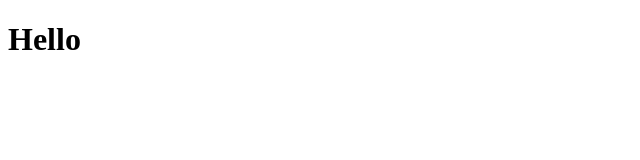
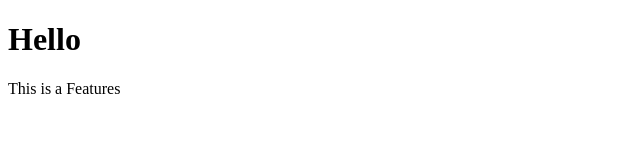
Before and after one commit to prachi-rsvr/Local-Repo, a plain HTML site: page index.html in a window 1280 px wide. Shown: the whole page, without its empty margins (0-640 px from the left). Drawn offline with Linux system fonts and the light colour scheme.

Commit message:
add new features

```diff
--- a/index.html
+++ b/index.html
@@ -7,5 +7,6 @@
 </head>
 <body>
     <h1>Hello</h1>
+    <p>This is a Features</p>
 </body>
 </html>
```
